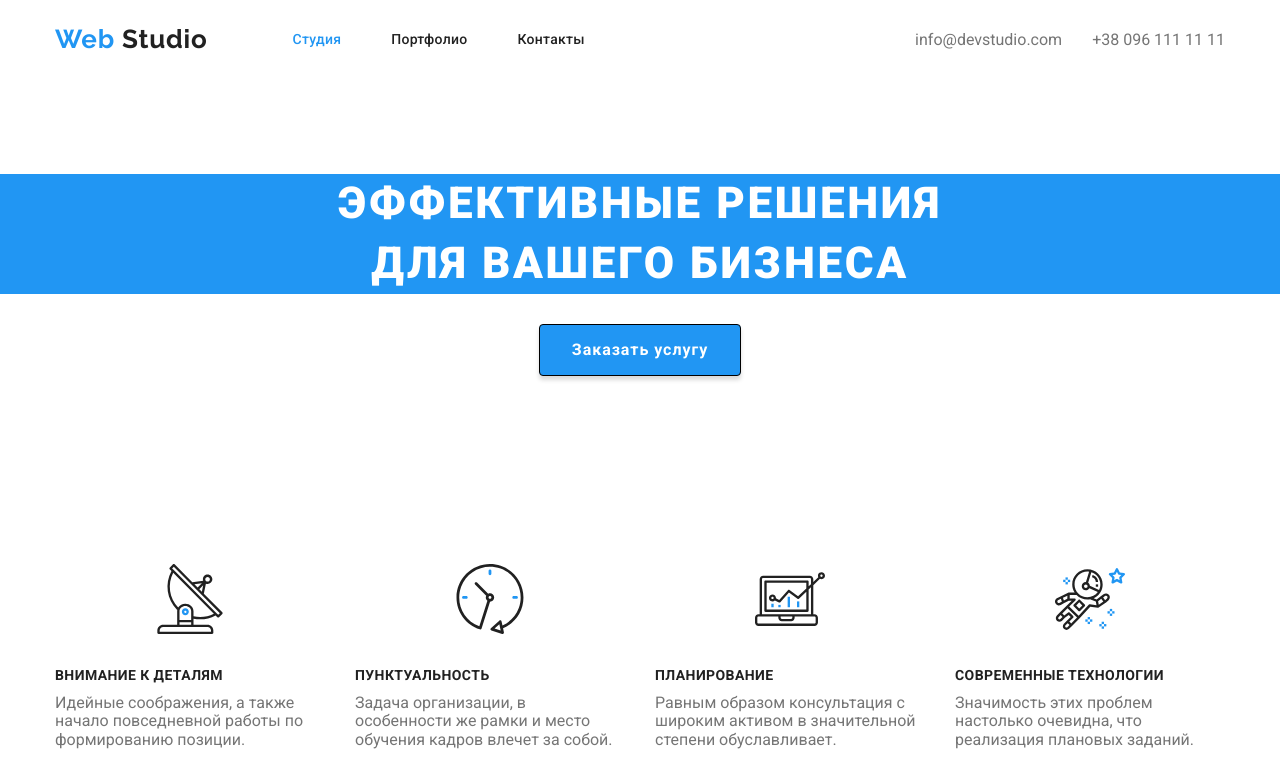
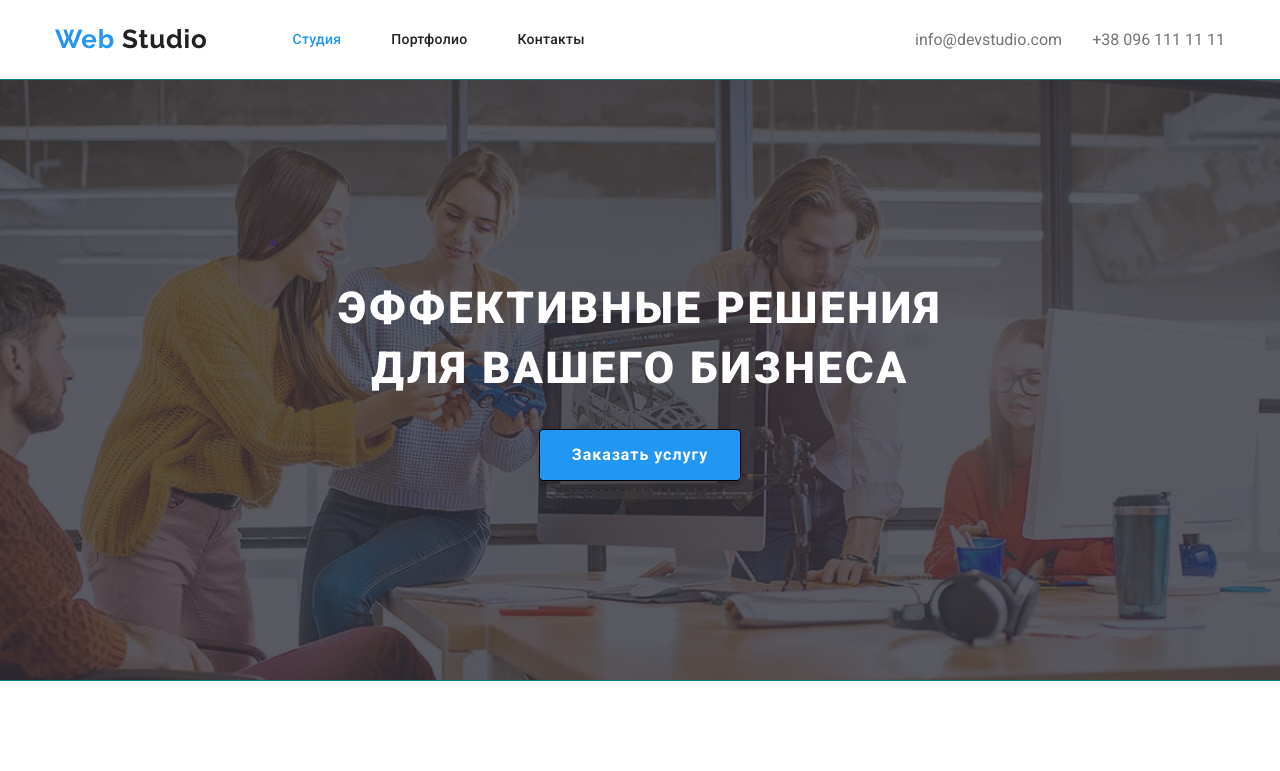
Before and after one commit to MaksimLisovoi/goit-markup-hw-04, a plain HTML site: page index.html in a window 1280 px wide. Shown: the top 771 px of the page. Drawn offline with nearby package versions, Linux system fonts and the light colour scheme.

Commit message:
Добавляет фон с градиентом герою и центрирует его содержимое

```diff
--- a/css/styles.css
+++ b/css/styles.css
@@ -157,9 +157,31 @@ body {
 }
 
 /* Hero */
+.overlay {
+  display: flex;
+  flex-direction: column;
+  align-items: center;
+  justify-content: center;
+
+  max-width: 1600px;
+  height: 600px;
+  margin-right: auto;
+  margin-left: auto;
+  outline: 1px solid teal;
+  background-image: linear-gradient(
+      to right,
+      rgba(47, 48, 58, 0.8),
+      rgba(47, 48, 58, 0.8)
+    ),
+    url(../images/header.jpg);
+  background-repeat: no-repeat;
+  background-position: center;
+}
 
 .hero {
   text-align: center;
+  padding-top: 0;
+  padding-bottom: 0;
 }
 
 .hero-title {
@@ -172,8 +194,6 @@ body {
   line-height: 1.36;
   letter-spacing: 0.06em;
   text-transform: uppercase;
-
-  background-color: var(--accent-color);
 }
 
 /* Features */
@@ -265,7 +285,19 @@ body {
   letter-spacing: 0.06em;
 }
 .button.primary.icon {
-  padding: 10px 62px 10px 29px;
+  display: flex;
+  padding: 10px 28px 10px 29px;
+  margin: 0;
+}
+
+button.primary.icon::after {
+  align-items: center;
+  content: " ";
+  margin-left: 10px;
+  background-image: url(../images/icons/icon-send.svg);
+  background-size: contain;
+  width: 24px;
+  height: 24px;
 }
 .button.secondary {
   color: var(--primary-text-color);
--- a/index.html
+++ b/index.html
@@ -49,11 +49,13 @@
       <!-- Герой -->
 
       <section class="section hero">
-        <h1 class="hero-title">
-          Эффективные решения<br />
-          для вашего бизнеса
-        </h1>
-        <button type="button" class="button primary">Заказать услугу</button>
+        <div class="overlay">
+          <h1 class="hero-title">
+            Эффективные решения<br />
+            для вашего бизнеса
+          </h1>
+          <button type="button" class="button primary">Заказать услугу</button>
+        </div>
       </section>
 
       <!-- Особенности -->
```
